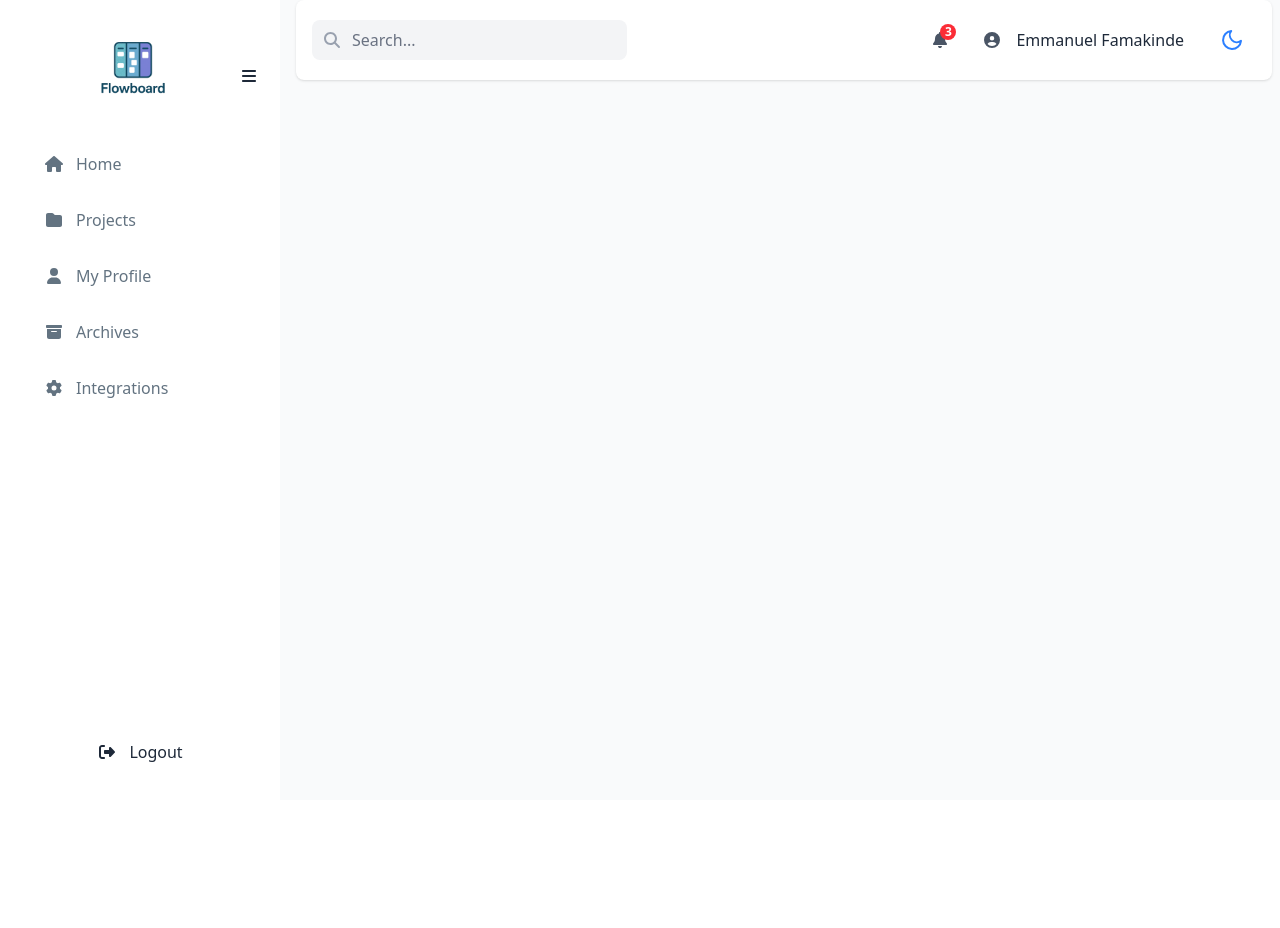
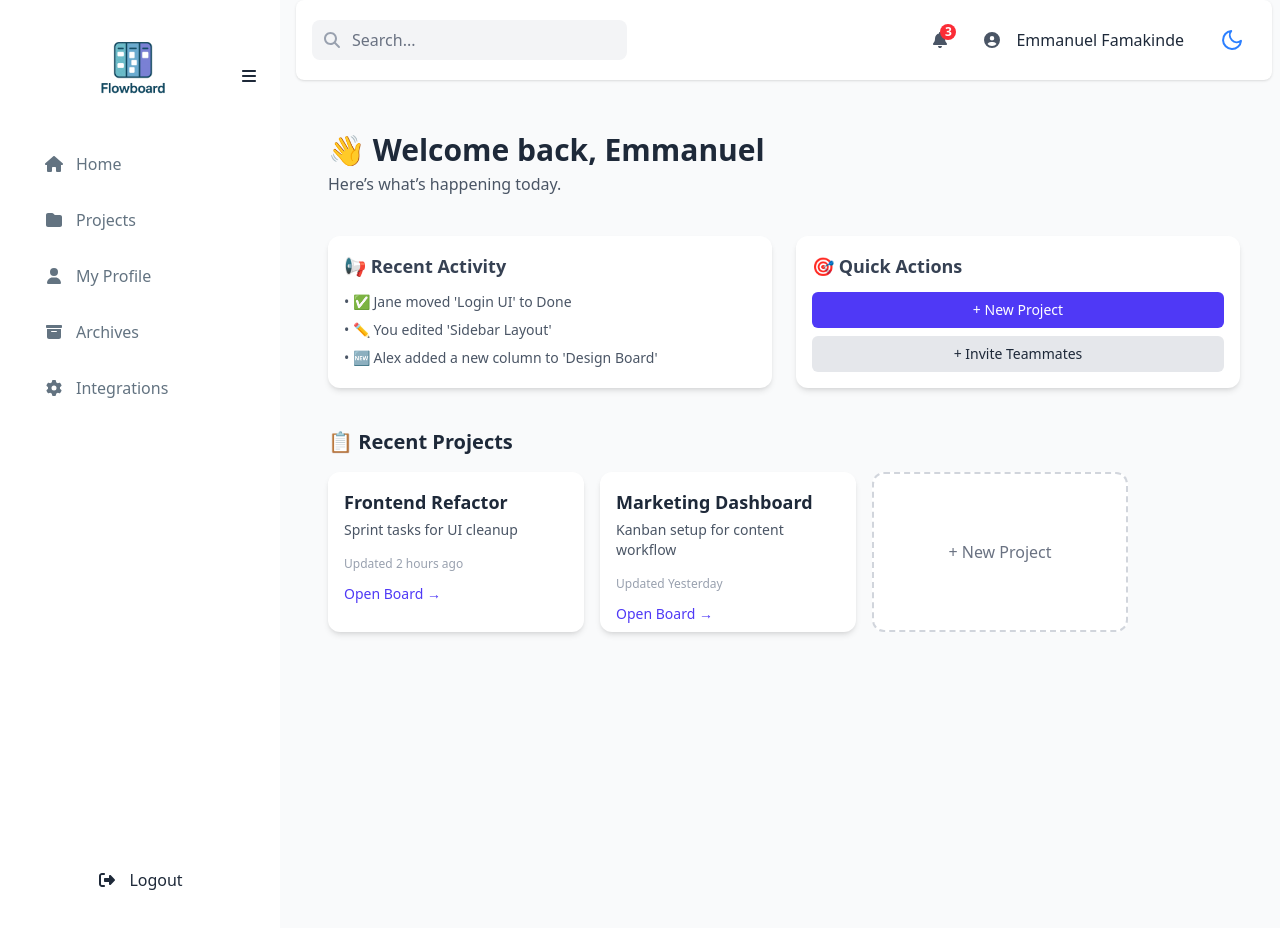
Before and after one commit to dammyseggs/kaban, a React (Vite) app: page / in a window 1280 px wide. Before the commit the page ends 800 px from the top, so only its background shows below. Built offline with nearby package versions, Linux system fonts and the light colour scheme.

Commit message:
home is index now

```diff
--- a/src/App.jsx
+++ b/src/App.jsx
@@ -16,9 +16,9 @@
       <Routes>
         {/* <Route path="/login" element={<Login />} /> */}
         <Route path="/" element={<Sidebar />}>
-          <Route path="home" element={<Home />} />
+          <Route index element={<Home />} />
           <Route path="projects" element={<Projects />} />
-          <Route path="projects/:id" element={<ProjectBoard/>} />
+          <Route path="projects/:id" element={<ProjectBoard />} />
           <Route path="myprofile" element={<MyProfile />} />
         </Route>
       </Routes>
```
